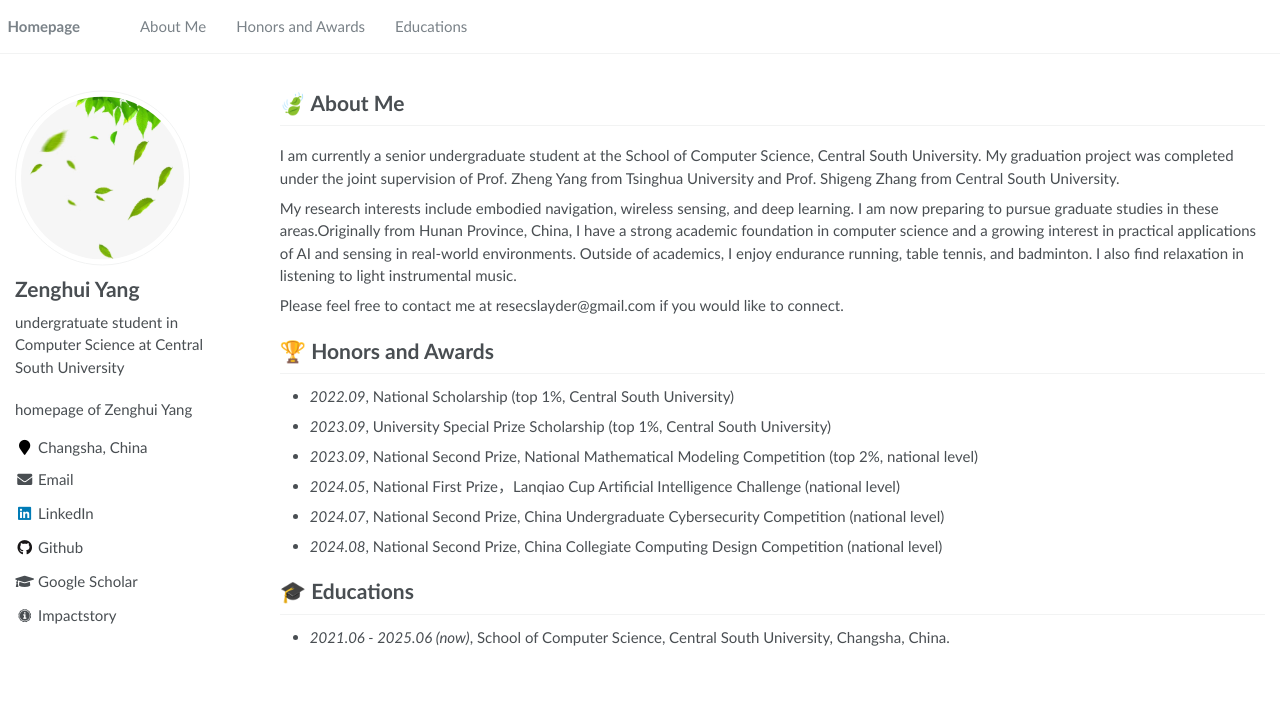
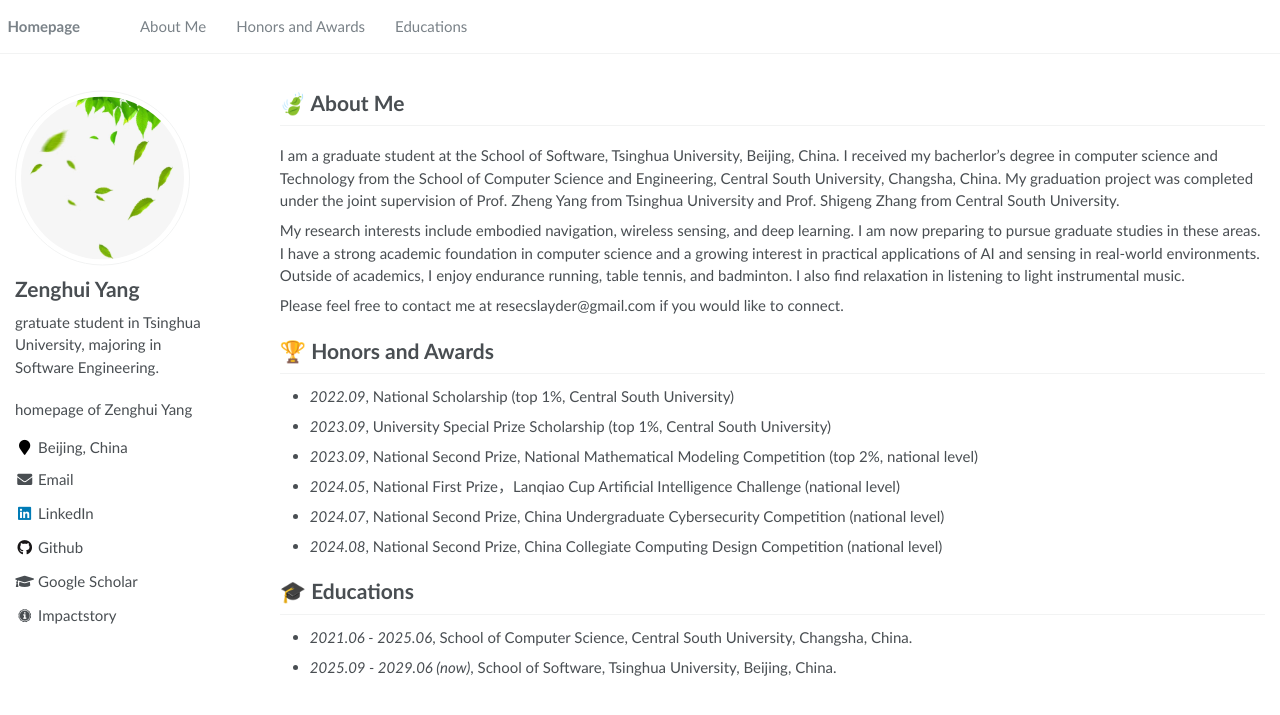
Before and after one commit to resecube/homepage, a Jekyll site: the page built from _pages/about.md, in a window 1280 px wide. Shown: the top 715 px of the page. Built offline with Jekyll 4.4.1, drawn with Linux system fonts in a browser that asks for light colours; some web fonts are replaced.

Commit message:
update status

```diff
--- a/_config.yml
+++ b/_config.yml
@@ -19,9 +19,8 @@ baidu_site_verification  :  # get baidu_site_verification from https://ziyuan.ba
 author:
   name             : "Zenghui Yang"
   avatar           : "images/me.jpg"
-  bio              : "Ph.D. student in Computer Science at University of California, San Diego"
-  bio              : "undergratuate student in Computer Science at Central South University"
-  location         : "Changsha, China"
+  bio              : "gratuate student in Tsinghua University, majoring in Software Engineering."
+  location         : "Beijing, China"
   employer         :
   pubmed           :
   googlescholar    : "https://scholar.google.com/citations?user=YOUR_GOOGLE_SCHOLAR_ID"
--- a/_pages/about.md
+++ b/_pages/about.md
@@ -18,10 +18,9 @@ redirect_from:
 # 🍃 About Me
 <span class='anchor' id='about-me'></span>
 
+I am a graduate student at the School of Software, Tsinghua University, Beijing, China. I received my bacherlor's degree in computer science and Technology from the School of Computer Science and Engineering, Central South University, Changsha, China. My graduation project was completed under the joint supervision of Prof. Zheng Yang from Tsinghua University and Prof. Shigeng Zhang from Central South University.
 
-I am currently a senior undergraduate student at the School of Computer Science, Central South University. My graduation project was completed under the joint supervision of Prof. Zheng Yang from Tsinghua University and Prof. Shigeng Zhang from Central South University.
-
-My research interests include embodied navigation, wireless sensing, and deep learning. I am now preparing to pursue graduate studies in these areas.Originally from Hunan Province, China, I have a strong academic foundation in computer science and a growing interest in practical applications of AI and sensing in real-world environments. Outside of academics, I enjoy endurance running, table tennis, and badminton. I also find relaxation in listening to light instrumental music.
+My research interests include embodied navigation, wireless sensing, and deep learning. I am now preparing to pursue graduate studies in these areas. I have a strong academic foundation in computer science and a growing interest in practical applications of AI and sensing in real-world environments. Outside of academics, I enjoy endurance running, table tennis, and badminton. I also find relaxation in listening to light instrumental music.
 
 Please feel free to contact me at resecslayder@gmail.com if you would like to connect.
 
@@ -37,4 +36,5 @@ Please feel free to contact me at resecslayder@gmail.com if you would like to co
 
 
 # 🎓 Educations
-- *2021.06 - 2025.06 (now)*, School of Computer Science, Central South University, Changsha, China.
+- *2021.06 - 2025.06*, School of Computer Science, Central South University, Changsha, China.
+- *2025.09 - 2029.06 (now)*,  School of Software, Tsinghua University, Beijing, China.
```
